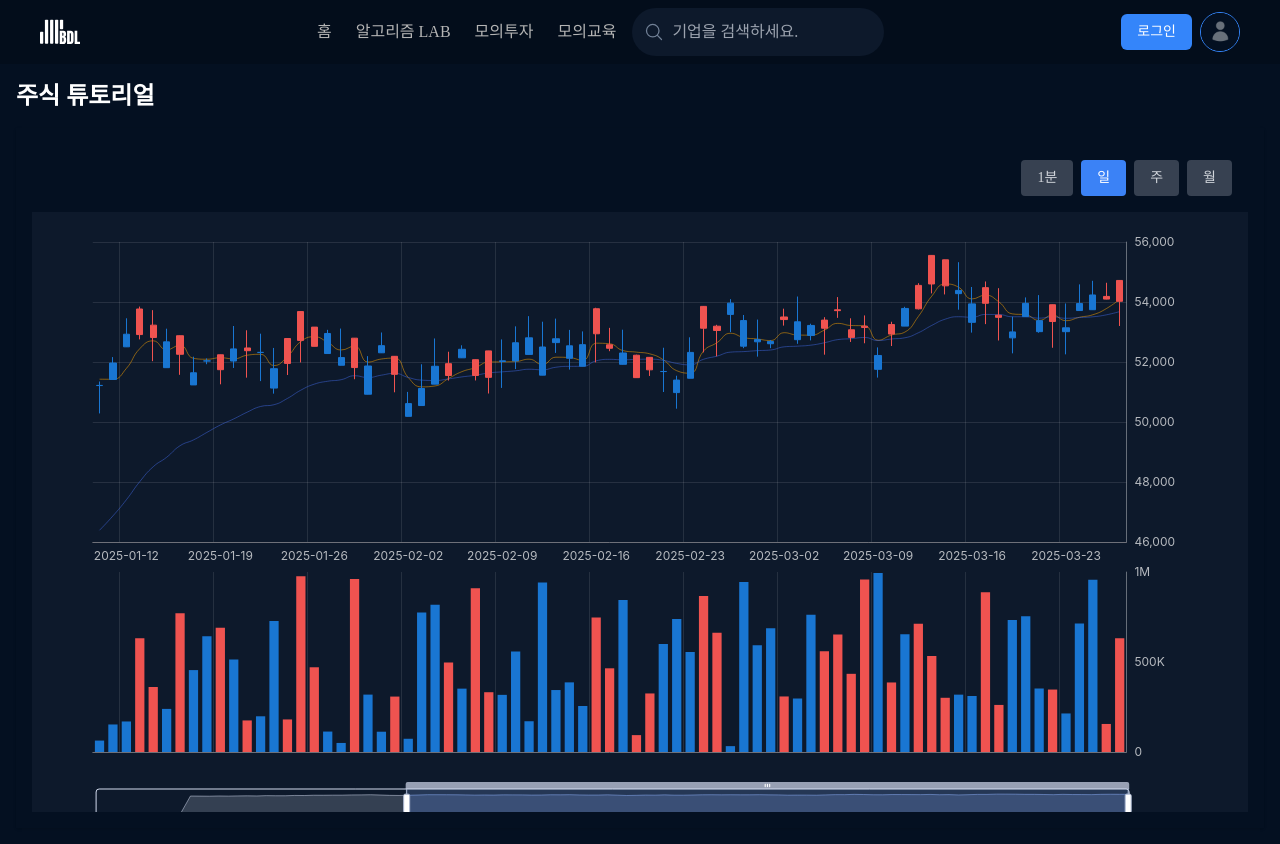
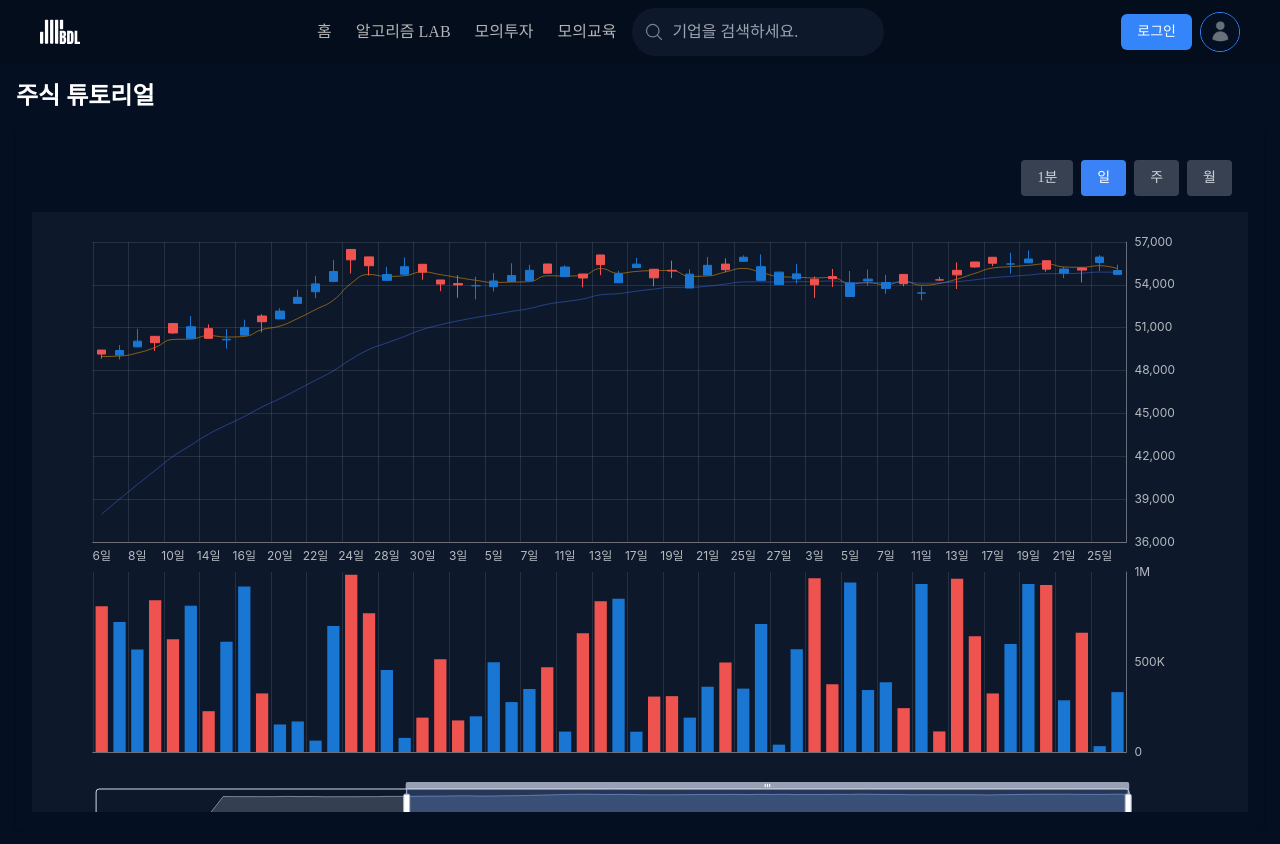
Before and after one commit to stitchzzang/BDL_PJT, a React (Vite) app: page /simulated-education in a window 1280 px wide. Built offline with nearby package versions, Linux system fonts and the light colour scheme; a web font is replaced by a local one.

Commit message:
feat: X축 날짜 포맷팅

```diff
--- a/src/components/ui/chart.tsx
+++ b/src/components/ui/chart.tsx
@@ -60,21 +60,47 @@ const ChartComponent: React.FC<ChartComponentProps> = ({
 
   const formatChartDate = useCallback(
     (date: Date): string => {
-      const month = date.getMonth() + 1;
-      const day = date.getDate();
-      const year = date.getFullYear();
-      const hours = date.getHours();
-      const minutes = date.getMinutes();
+      switch (period) {
+        case 'MINUTE': {
+          const hours = date.getHours();
+          const minutes = date.getMinutes();
 
-      switch (period) {
-        case 'MINUTE':
-          return `${year}-${month}-${day} ${hours}:${String(minutes).padStart(2, '0')}`;
-        case 'DAY':
-          return `${year}-${month}-${day}`;
-        case 'WEEK':
-          return `${year}-${month}-${day}`;
-        case 'MONTH':
-          return `${year}-${month}`;
+          // 09:01에는 날짜만 표시
+          if (hours === 9 && minutes === 1) {
+            return `${date.getDate()}일`;
+          }
+
+          // 그 외에는 시간만 표시
+          return date.toLocaleTimeString('ko-KR', {
+            hour: '2-digit',
+            minute: '2-digit',
+            hour12: false,
+          });
+        }
+        case 'DAY': {
+          const day = date.getDate();
+          if (day === 1) {
+            // 월의 첫 날에는 '월'을 표시
+            return `${date.getMonth() + 1}월`;
+          }
+          return `${day}일`;
+        }
+        case 'WEEK': {
+          const day = date.getDate();
+          if (day <= 7) {
+            // 월의 첫 주에는 '월'을 표시
+            return `${date.getMonth() + 1}월`;
+          }
+          return `${day}일`;
+        }
+        case 'MONTH': {
+          const month = date.getMonth() + 1;
+          if (month === 1) {
+            // 년의 첫 월에는 '년'을 표시
+            return `${date.getFullYear()}년`;
+          }
+          return `${month}월`;
+        }
         default:
           return '';
       }
@@ -179,8 +205,11 @@ const ChartComponent: React.FC<ChartComponentProps> = ({
   }, [rawChartData, period, getWeekData, getMonthData]);
 
   const xAxisLabels = useMemo(() => {
-    return chartData.map((item) => item?.date || '');
-  }, [chartData]);
+    return chartData.map((item) => {
+      if (!item?.rawDate) return '';
+      return formatChartDate(item.rawDate);
+    });
+  }, [chartData, formatChartDate]);
 
   const candleData = useMemo(() => {
     return chartData.map((item) => [
@@ -302,7 +331,32 @@ const ChartComponent: React.FC<ChartComponentProps> = ({
         }
       }
 
-      const { date, open, close, low, high, volume } = item;
+      const { open, close, low, high, volume, rawDate } = item;
+
+      // 날짜 포맷팅
+      let formattedDate = '';
+      if (rawDate) {
+        const year = rawDate.getFullYear();
+        const month = String(rawDate.getMonth() + 1).padStart(2, '0');
+        const day = String(rawDate.getDate()).padStart(2, '0');
+        const hours = String(rawDate.getHours()).padStart(2, '0');
+        const minutes = String(rawDate.getMinutes()).padStart(2, '0');
+
+        switch (period) {
+          case 'MINUTE':
+            formattedDate = `${year}-${month}-${day} ${hours}:${minutes}`;
+            break;
+          case 'DAY':
+          case 'WEEK':
+            formattedDate = `${year}-${month}-${day}`;
+            break;
+          case 'MONTH':
+            formattedDate = `${year}-${month}`;
+            break;
+          default:
+            formattedDate = item.date;
+        }
+      }
 
       let openPercent = 0;
       let closePercent = 0;
@@ -330,7 +384,7 @@ const ChartComponent: React.FC<ChartComponentProps> = ({
       const highColor = getChangeColor(highPercent);
 
       return `
-        📆 ${date}<br />
+        📆 ${formattedDate}<br />
         <br />
         시가: ${formatKoreanNumber(open)}원 (<span style="color: ${openColor};">${openPercent.toFixed(2)}%</span>)<br />
         종가: ${formatKoreanNumber(close)}원 (<span style="color: ${closeColor};">${closePercent.toFixed(2)}%</span>)<br />
@@ -429,6 +483,7 @@ const ChartComponent: React.FC<ChartComponentProps> = ({
             color: 'rgba(255, 255, 255, 0.7)',
             fontFamily:
               'Spoqa Han Sans Neo, Pretendard, -apple-system, BlinkMacSystemFont, system-ui, Roboto, sans-serif',
+            formatter: (value: string) => value,
           },
         },
         {
--- a/src/mocks/dummy-data.ts
+++ b/src/mocks/dummy-data.ts
@@ -123,17 +123,35 @@ export const convertPeriodCandleToChartData = (data: PeriodCandleData): ChartDat
 
 // 임시 더미 데이터 생성 함수
 const generateDummyMinuteData = (count: number): MinuteCandleData[] => {
-  const now = new Date();
   const data: MinuteCandleData[] = [];
-  let basePrice = 50000; // 시작 가격
+  let basePrice = 50000;
+
+  // 시작 시간을 09:01로 설정
+  const startDate = new Date();
+  startDate.setHours(9, 1, 0, 0);
 
   for (let i = 0; i < count; i++) {
-    const time = new Date(now);
-    time.setMinutes(time.getMinutes() - (count - i - 1));
+    const time = new Date(startDate);
+    time.setMinutes(time.getMinutes() + i);
+
+    // 거래 시간 체크 (09:01 ~ 15:20)
+    const hours = time.getHours();
+    const minutes = time.getMinutes();
+    if (
+      hours < 9 ||
+      (hours === 9 && minutes === 0) ||
+      (hours === 15 && minutes > 20) ||
+      hours > 15
+    ) {
+      continue;
+    }
 
     // 가격 변동 (랜덤하게)
     const priceChange = (Math.random() - 0.5) * 1000;
     basePrice += priceChange;
+
+    // 동시호가 시간(15:21~15:29)에는 거래량 0으로 설정
+    const isClosingAuction = hours === 15 && minutes >= 21 && minutes <= 29;
 
     data.push({
       stockCandleId: `dummy-${i}`,
@@ -146,7 +164,7 @@ const generateDummyMinuteData = (count: number): MinuteCandleData[] => {
       lowPricePercent: -((Math.random() * 500) / basePrice) * 100,
       closePrice: basePrice + (Math.random() - 0.5) * 1000,
       closePricePercent: (((Math.random() - 0.5) * 1000) / basePrice) * 100,
-      contractingVolume: Math.floor(Math.random() * 100000),
+      contractingVolume: isClosingAuction ? 0 : Math.floor(Math.random() * 100000),
       accumulatedTradeAmount: Math.floor(Math.random() * 1000000000),
       tradingTime: time.toISOString(),
       fiveAverage: basePrice + (Math.random() - 0.5) * 500,
@@ -158,19 +176,28 @@ const generateDummyMinuteData = (count: number): MinuteCandleData[] => {
 };
 
 const generateDummyPeriodData = (count: number): PeriodCandleData[] => {
-  const now = new Date();
   const data: PeriodCandleData[] = [];
-  let basePrice = 50000; // 시작 가격
+  let basePrice = 50000;
+
+  // 시작 날짜를 과거로 설정 (count일 전부터 시작)
+  const startDate = new Date();
+  startDate.setDate(startDate.getDate() - count);
+  startDate.setHours(15, 30, 0, 0); // 장 마감 시간으로 설정
 
   for (let i = 0; i < count; i++) {
-    const date = new Date(now);
-    date.setDate(date.getDate() - (count - i - 1));
+    const date = new Date(startDate);
+    date.setDate(date.getDate() + i);
+
+    // 주말 제외
+    if (date.getDay() === 0 || date.getDay() === 6) {
+      continue;
+    }
 
     // 가격 변동 (랜덤하게)
     const priceChange = (Math.random() - 0.5) * 2000;
     basePrice += priceChange;
 
-    // 일/주/월봉 데이터 생성
+    // 일봉 데이터 생성
     data.push({
       stockCandleId: `dummy-day-${i}`,
       companyId: 'dummy-company',
@@ -190,8 +217,8 @@ const generateDummyPeriodData = (count: number): PeriodCandleData[] => {
       twentyAverage: basePrice + (Math.random() - 0.5) * 2000,
     });
 
-    // 주봉 데이터 (5일마다)
-    if (i % 5 === 0) {
+    // 주봉 데이터 (금요일마다)
+    if (date.getDay() === 5) {
       data.push({
         stockCandleId: `dummy-week-${i}`,
         companyId: 'dummy-company',
@@ -212,8 +239,10 @@ const generateDummyPeriodData = (count: number): PeriodCandleData[] => {
       });
     }
 
-    // 월봉 데이터 (30일마다)
-    if (i % 30 === 0) {
+    // 월봉 데이터 (매월 마지막 거래일)
+    const nextDay = new Date(date);
+    nextDay.setDate(date.getDate() + 1);
+    if (nextDay.getMonth() !== date.getMonth()) {
       data.push({
         stockCandleId: `dummy-month-${i}`,
         companyId: 'dummy-company',
```
